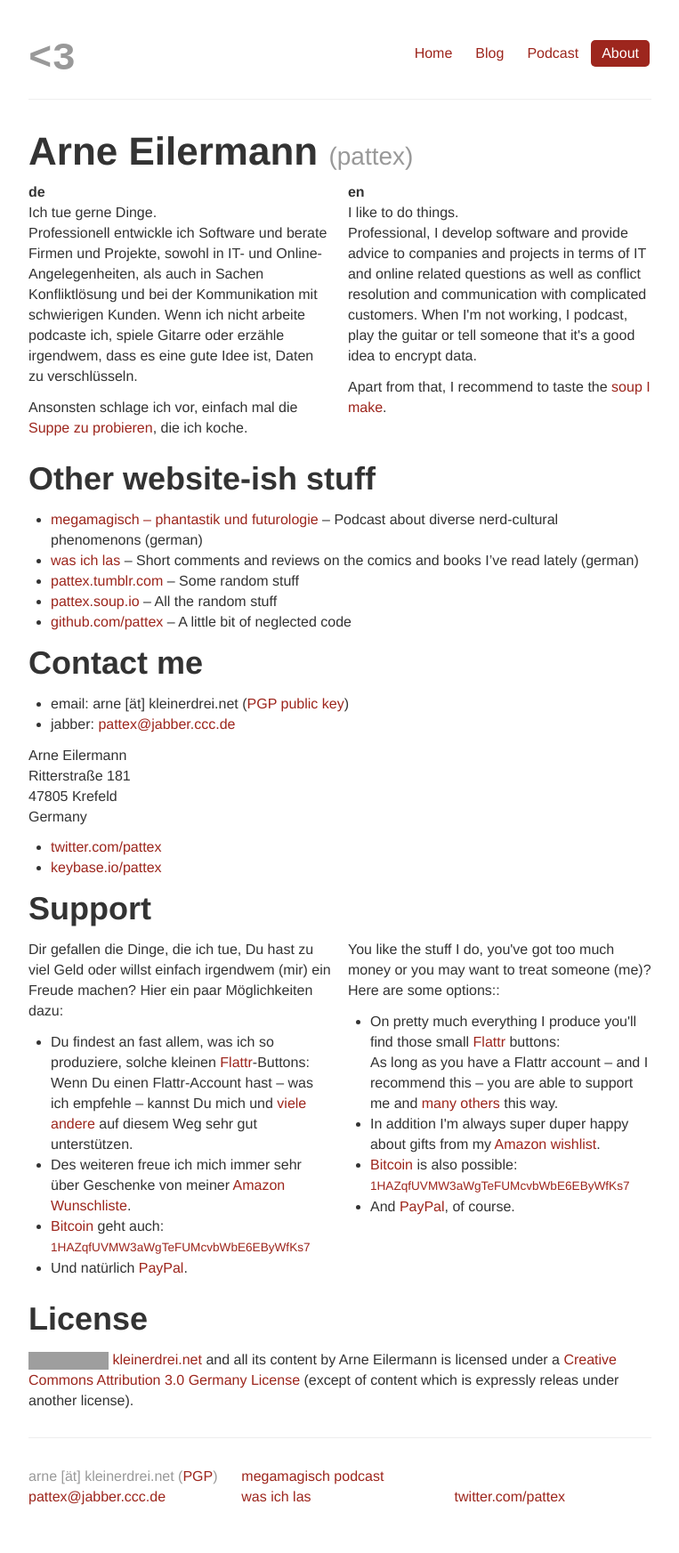
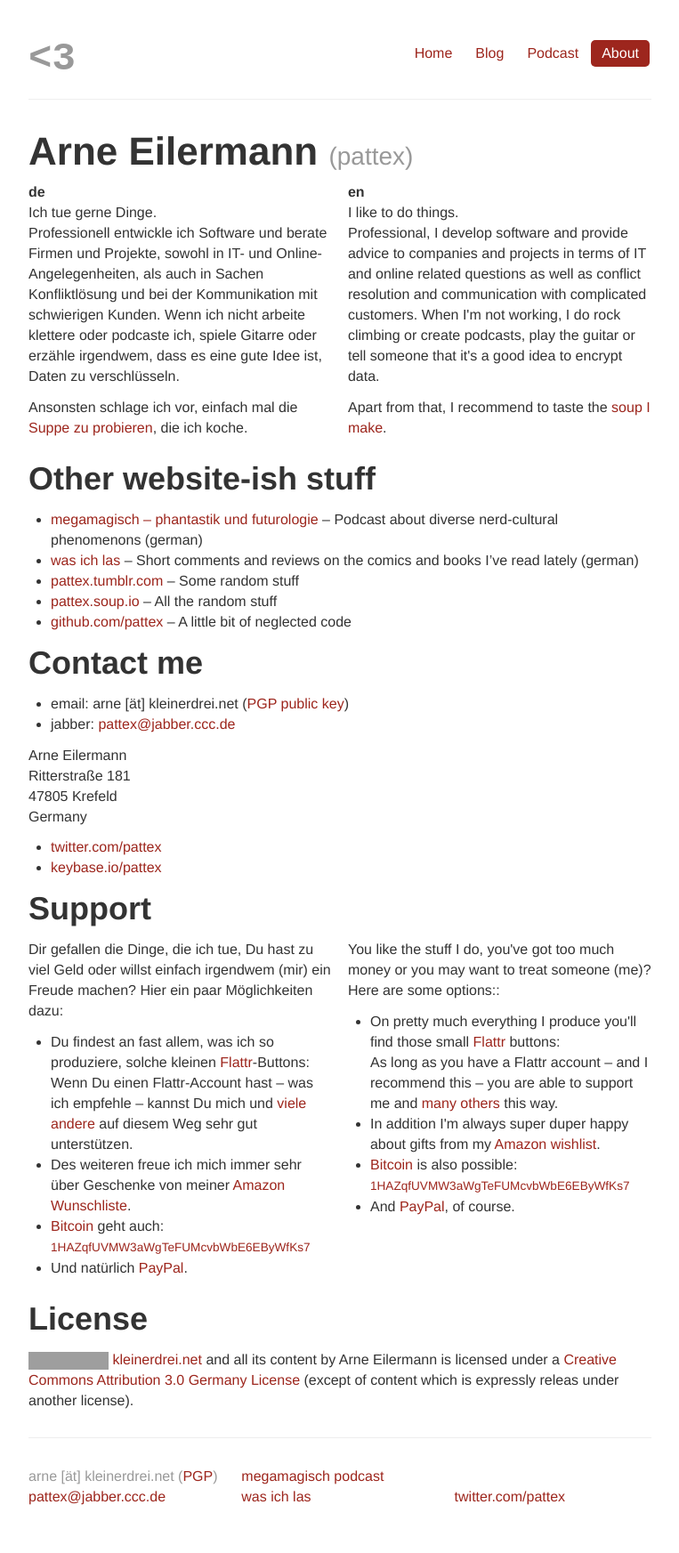
Before and after one commit to pattex/kleinerdrei.net, a Jekyll site: the page built from about.md, in a window 1280 px wide. Shown: the whole page at 89% size, without its empty margins (258-1021 px from the left). Built offline with Jekyll 4.4.1, drawn with Linux system fonts in a browser that asks for light colours; grey boxes are pictures that could not be loaded.

Commit message:
Just a bit more showing-off.

```diff
--- a/about.md
+++ b/about.md
@@ -9,7 +9,7 @@ title: About Arne Eilermann
     <strong>de</strong>
     <p>
       Ich tue gerne Dinge.<br>
-      Professionell entwickle ich Software und berate Firmen und Projekte, sowohl in IT- und Online-Angelegenheiten, als auch in Sachen Konfliktlösung und bei der Kommunikation mit schwierigen Kunden. Wenn ich nicht arbeite podcaste ich, spiele Gitarre oder erzähle irgendwem, dass es eine gute Idee ist, Daten zu verschlüsseln.
+      Professionell entwickle ich Software und berate Firmen und Projekte, sowohl in IT- und Online-Angelegenheiten, als auch in Sachen Konfliktlösung und bei der Kommunikation mit schwierigen Kunden. Wenn ich nicht arbeite klettere oder podcaste ich, spiele Gitarre oder erzähle irgendwem, dass es eine gute Idee ist, Daten zu verschlüsseln.
     </p>
     <p>
       Ansonsten schlage ich vor, einfach mal die <a href="http://pattex.soup.io/">Suppe zu probieren</a>, die ich koche.
@@ -19,7 +19,7 @@ title: About Arne Eilermann
     <strong>en</strong>
     <p>
       I like to do things.<br>
-      Professional, I develop software and provide advice to companies and projects in terms of IT and online related questions as well as conflict resolution and communication with complicated customers. When I'm not working, I podcast, play the guitar or tell someone that it's a good idea to encrypt data.
+      Professional, I develop software and provide advice to companies and projects in terms of IT and online related questions as well as conflict resolution and communication with complicated customers. When I'm not working, I do rock climbing or create podcasts, play the guitar or tell someone that it's a good idea to encrypt data.
     </p>
     <p>
       Apart from that, I recommend to taste the <a href="http://pattex.soup.io/">soup I make</a>.
```
